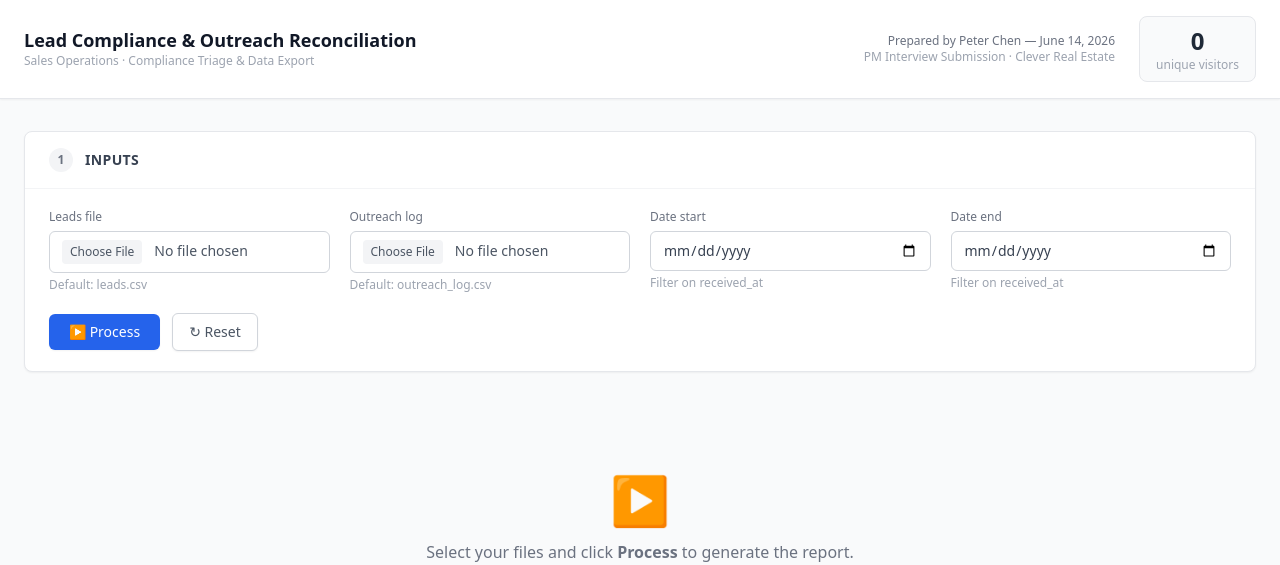
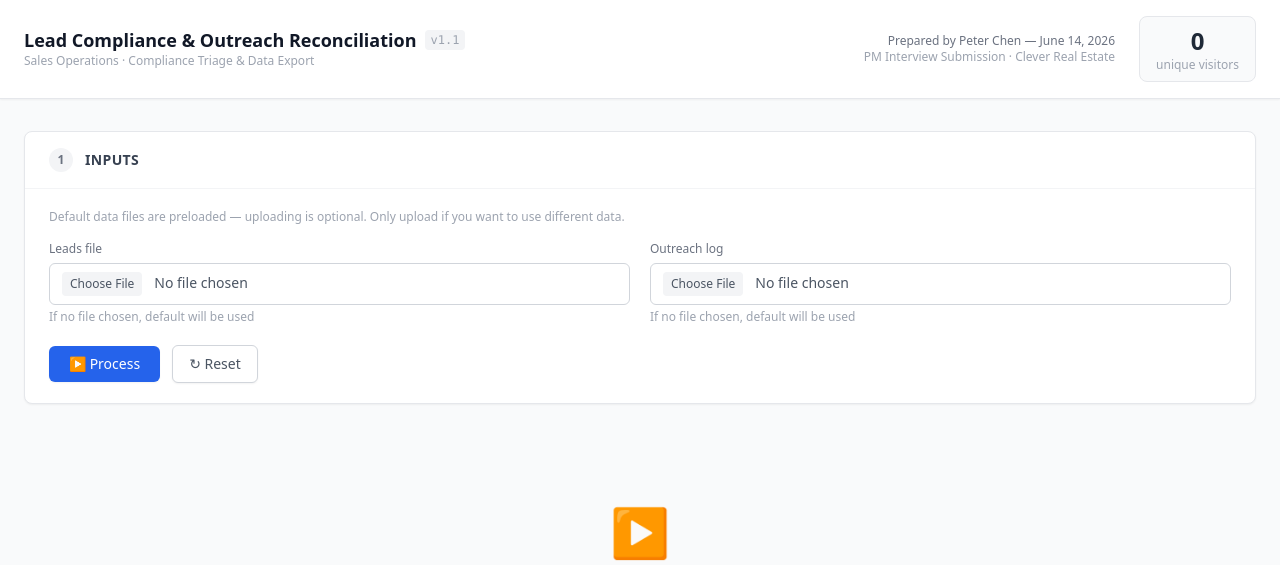
Before and after one commit to Dekole/CleverTakehomeTest1, a Flask app: page / in a window 1280 px wide. Shown: the top 565 px of the page. Run offline with Flask 3, Linux system fonts and the light colour scheme; some libraries are stand-ins or nearby versions.

Commit message:
UI polish: version badge, remove date fields, clarify file upload text
- Add v1.1 version badge next to app title
- Remove date start/end fields from inputs form
- Update file input helper text to clarify defaults are preloaded
- Add explanatory note above file inputs

```diff
--- a/templates/index.html
+++ b/templates/index.html
@@ -55,8 +55,9 @@
 <header class="bg-white border-b border-gray-200 sticky top-0 z-40 shadow-sm">
   <div class="max-w-7xl mx-auto px-6 py-4 flex items-center justify-between">
     <div>
-      <h1 class="text-lg font-semibold text-gray-900 leading-tight">
+      <h1 class="text-lg font-semibold text-gray-900 leading-tight flex items-center gap-2">
         Lead Compliance &amp; Outreach Reconciliation
+        <span class="text-xs font-mono font-normal text-gray-400 bg-gray-100 px-1.5 py-0.5 rounded">v1.1</span>
       </h1>
       <p class="text-xs text-gray-400 mt-0.5">Sales Operations · Compliance Triage &amp; Data Export</p>
     </div>
@@ -92,8 +93,9 @@
       <h2 class="text-sm font-semibold text-gray-700 uppercase tracking-wide">Inputs</h2>
     </div>
     <div class="px-6 py-5">
+      <p class="text-xs text-gray-400 mb-4">Default data files are preloaded — uploading is optional. Only upload if you want to use different data.</p>
       <form id="process-form" method="POST" action="/process" enctype="multipart/form-data">
-        <div class="grid grid-cols-1 md:grid-cols-2 lg:grid-cols-4 gap-5">
+        <div class="grid grid-cols-1 md:grid-cols-2 gap-5">
           <div>
             <label class="block text-xs font-medium text-gray-500 mb-1.5">Leads file</label>
             <input type="file" name="leads_file" accept=".csv"
@@ -101,7 +103,7 @@
                      focus:outline-none focus:ring-2 focus:ring-blue-500
                      file:mr-3 file:py-1 file:px-2 file:rounded file:border-0
                      file:text-xs file:bg-gray-100 file:text-gray-600 file:cursor-pointer" />
-            <p class="text-xs text-gray-400 mt-1">Default: leads.csv</p>
+            <p class="text-xs text-gray-400 mt-1">If no file chosen, default will be used</p>
           </div>
           <div>
             <label class="block text-xs font-medium text-gray-500 mb-1.5">Outreach log</label>
@@ -110,21 +112,7 @@
                      focus:outline-none focus:ring-2 focus:ring-blue-500
                      file:mr-3 file:py-1 file:px-2 file:rounded file:border-0
                      file:text-xs file:bg-gray-100 file:text-gray-600 file:cursor-pointer" />
-            <p class="text-xs text-gray-400 mt-1">Default: outreach_log.csv</p>
-          </div>
-          <div>
-            <label class="block text-xs font-medium text-gray-500 mb-1.5">Date start</label>
-            <input type="date" name="date_start" value="{{ form_date_start }}"
-              class="block w-full text-sm border border-gray-300 rounded-md px-3 py-2 bg-white text-gray-700
-                     focus:outline-none focus:ring-2 focus:ring-blue-500" />
-            <p class="text-xs text-gray-400 mt-1">Filter on received_at</p>
-          </div>
-          <div>
-            <label class="block text-xs font-medium text-gray-500 mb-1.5">Date end</label>
-            <input type="date" name="date_end" value="{{ form_date_end }}"
-              class="block w-full text-sm border border-gray-300 rounded-md px-3 py-2 bg-white text-gray-700
-                     focus:outline-none focus:ring-2 focus:ring-blue-500" />
-            <p class="text-xs text-gray-400 mt-1">Filter on received_at</p>
+            <p class="text-xs text-gray-400 mt-1">If no file chosen, default will be used</p>
           </div>
         </div>
       </form>
```
